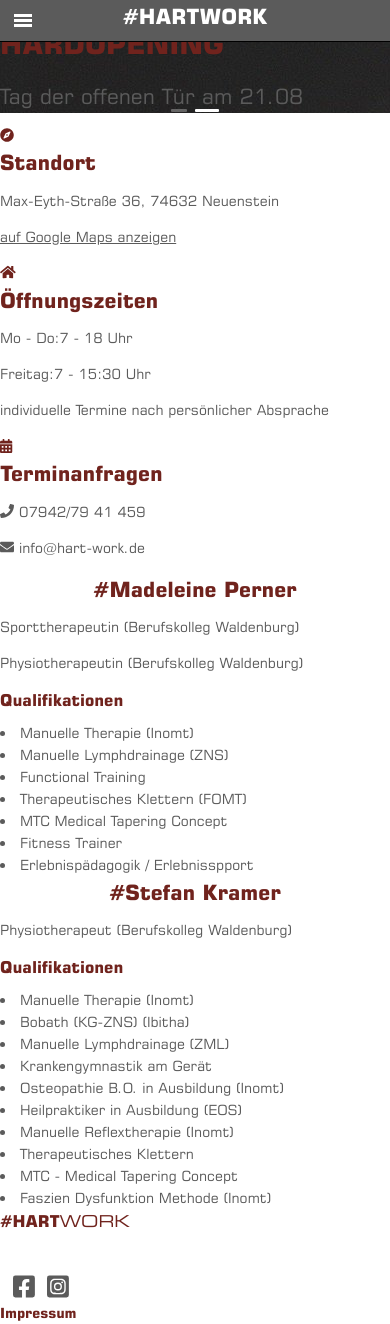
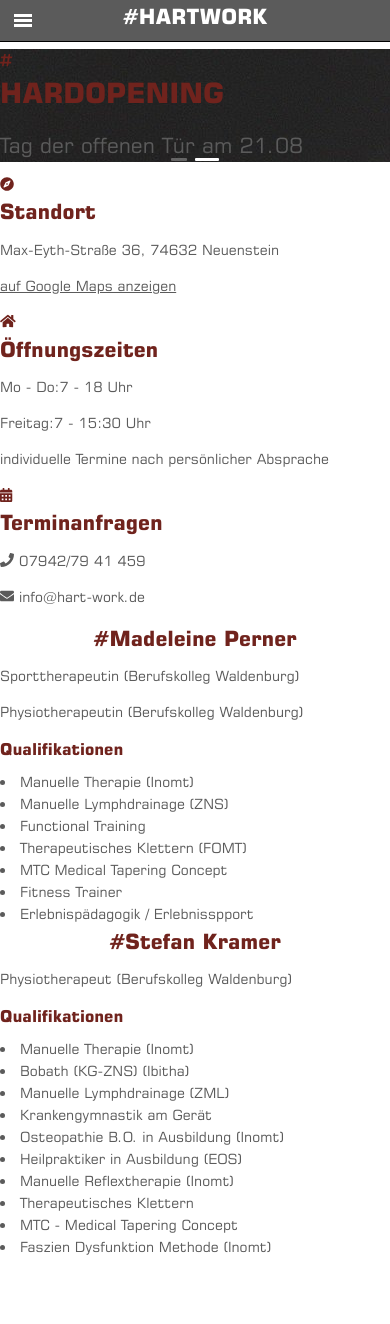
Before and after one commit to chooklii/hart-work, a React (Create React App) app: page / in a window 390 px wide. After the commit the page ends 1258 px from the top, so only its background shows below. Built offline with nearby package versions, Linux system fonts and the light colour scheme; the HTML template or start-up script is replaced by a standard one.

Commit message:
mobile header

```diff
--- a/src/Components/Footer.tsx
+++ b/src/Components/Footer.tsx
@@ -7,7 +7,7 @@
 const Footer = () =>  {
 
     return (
-      <div className="footer">
+      <div className="footer desktop">
         <div className="footer-content">
         <h3 className="red fontBold floatingheading">#HART<span className="fontEx">WORK</span></h3>
         <div className="socialmedia">
--- a/src/Pages/Home.tsx
+++ b/src/Pages/Home.tsx
@@ -6,12 +6,14 @@
     return(
         <div>
             <Header/>
+            <div className="content">
             <HomeCarousel/>
             <Basics/>
             <BottomImage
                 imageName= "homeBottomImage"
             />
             <Team/>
+            </div>
             <Footer/>
 
         </div>
--- a/src/Pages/Impressum.tsx
+++ b/src/Pages/Impressum.tsx
@@ -109,7 +109,7 @@
 
 const Impressum = () => {
     return (
-        <div>
+        <div >
             <Header />
             <div className="content imprint">
                 <h1 className="red fontBold center">Impressum</h1>
--- a/src/Pages/NotFound.tsx
+++ b/src/Pages/NotFound.tsx
@@ -1,9 +1,12 @@
 import React from "react"
+import { Header } from "../Components"
 
 const NotFound = () => {
     return(
         <div>
-
+            <Header/>
+            <div className="content">
+            </div>
         </div>
     )
 }
--- a/src/Pages/Physiotherapie.tsx
+++ b/src/Pages/Physiotherapie.tsx
@@ -6,6 +6,7 @@
     return(
         <div>
             <Header/>
+            <div className="content">
             <TopImage
                 imageName="physio_top"
                 title="Physio"
@@ -18,6 +19,7 @@
                 imageName="physio_bottom"
             />
             <PhysioPricing/>
+            </div>
             <Footer/>
         </div>
     )
--- a/src/Pages/Sporttherapie.tsx
+++ b/src/Pages/Sporttherapie.tsx
@@ -1,23 +1,25 @@
 import React from "react"
-import { Header, TopImage, BottomImage, SportOptions, SportPricing, Footer} from "../Components"
+import { Header, TopImage, BottomImage, SportOptions, SportPricing, Footer } from "../Components"
 
 const Sporttherapie = () => {
-    return(
+    return (
         <div>
-            <Header/>
+            <Header />
+            <div className="content">
                 <TopImage
                     imageName="sport_top"
                     title="Sport"
                     additionaltitle="therapie"
                     text="Krasser Slogan"
                 />
-            <SportOptions/>
+                <SportOptions />
 
                 <BottomImage
                     imageName="sport_bottom"
                 />
-            <SportPricing/>
-            <Footer/>
+                <SportPricing />
+            </div>
+            <Footer />
         </div>
     )
 }
--- a/static/style-mobile.css
+++ b/static/style-mobile.css
@@ -37,4 +37,8 @@
         font-size: 25px;
         margin-left: .5em;
     }
+
+    .content{
+        padding-top: 3.5em;
+    }
 }
```
Lines whose indentation alone changed are shown as unchanged.
